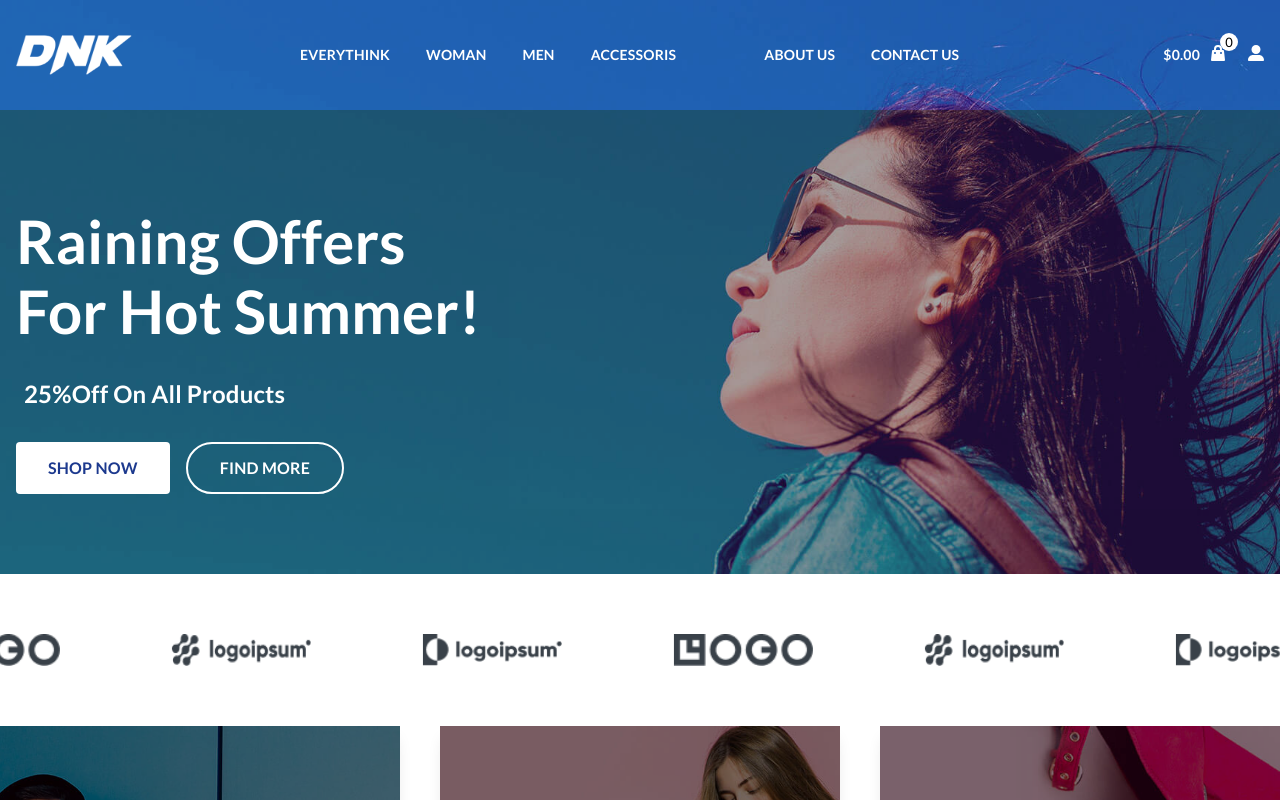
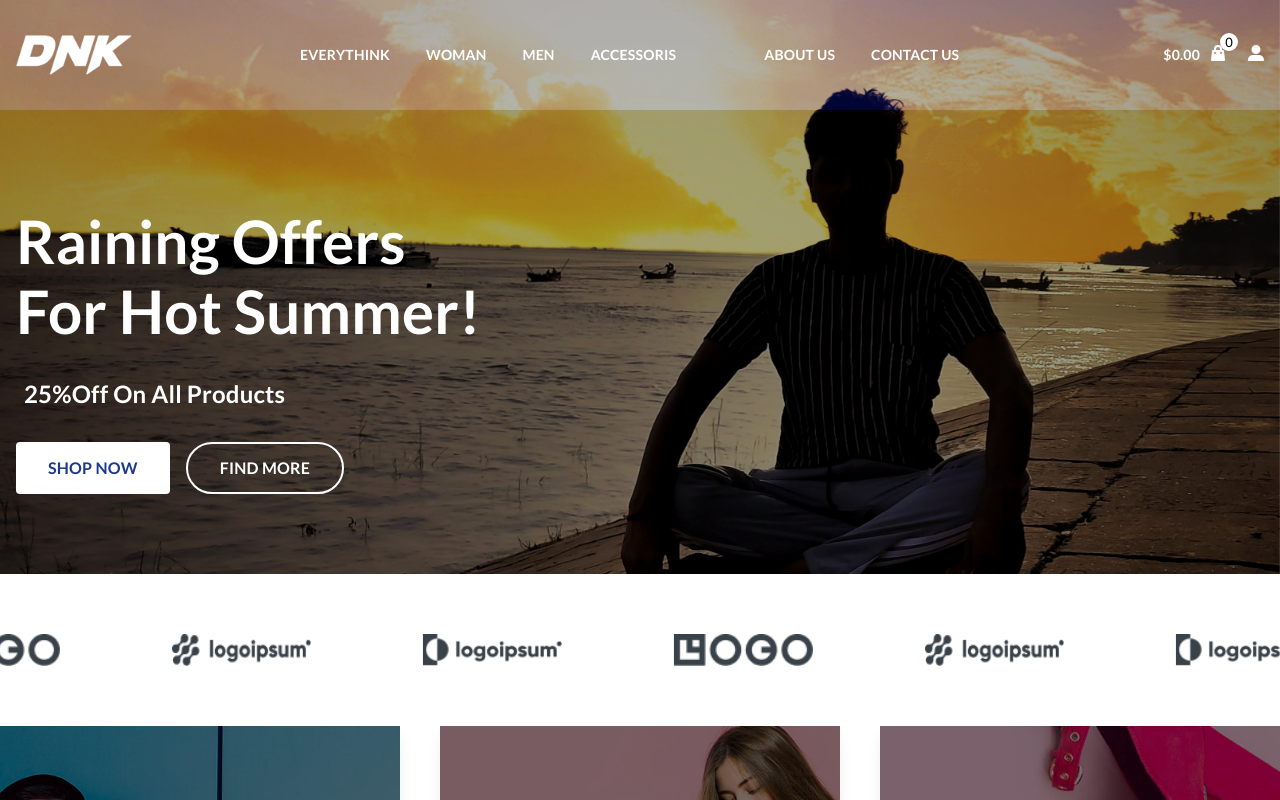
Before and after one commit to raktim98-cloud/DNK_Project, a React (Vite) app: page / in a window 1280 px wide. Shown: the top 800 px of the page. Built offline with nearby package versions, Linux system fonts and the light colour scheme.

Commit message:
change banner pic

```diff
--- a/src/assets/Pages/Home.jsx
+++ b/src/assets/Pages/Home.jsx
@@ -16,7 +16,7 @@ function Home() {
 
     <div
       className="fixed top-0 left-0 w-full h-full bg-cover bg-center z-[-10]"
-      style={{ backgroundImage: "url('/home-new-bg-free-img (1).jpg')" }}
+      style={{ backgroundImage: "url('/my_image_banner.jpeg')" }}
     ></div>
      <Banner />
     <Marquee/>
```
Also changed, not shown: public/my_image_banner.jpeg (added), 1 other file (tests, documents, lock files or other folders).
